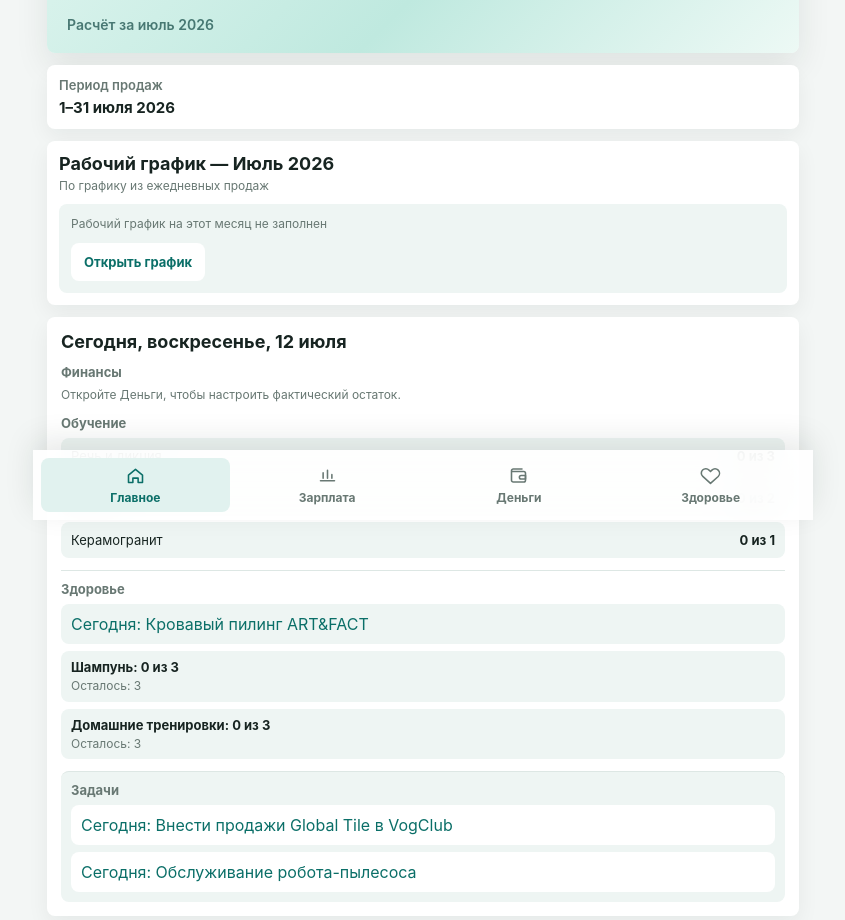
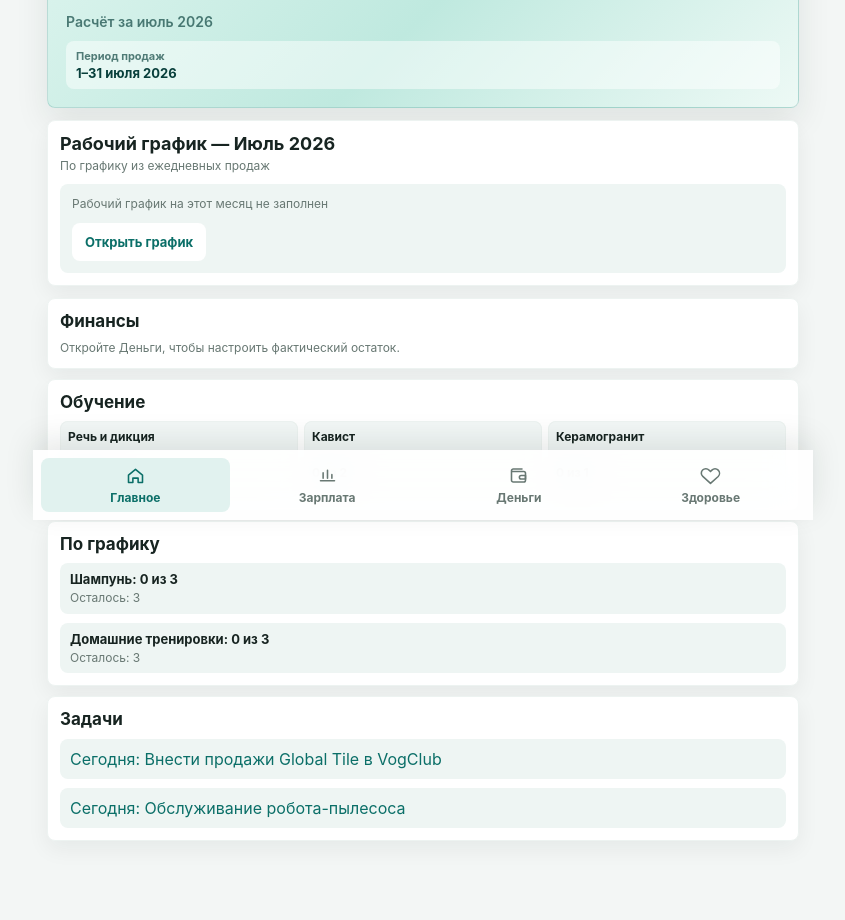
Before and after one commit to ddpdantes-pixel/salary-control, a React (Vite) app: page / in a window 1280 px wide. Shown: the part 280-1200 px from the top of the page, without its empty margins (217-1062 px from the left). Built offline with nearby package versions, Linux system fonts and the light colour scheme.

Commit message:
feat: redesign home as compact dashboard

```diff
--- a/src/App.css
+++ b/src/App.css
@@ -309,9 +309,10 @@ button:active {
 
 .hero-total {
   display: grid;
-  gap: 10px;
+  gap: 9px;
+  border: 1px solid color-mix(in srgb, var(--accent) 20%, transparent);
   border-radius: var(--radius);
-  padding: 20px;
+  padding: 18px;
   color: #083f3b;
   background:
     linear-gradient(135deg, #dff5ef 0%, #bfe9df 52%, #edf9f5 100%);
@@ -350,6 +351,27 @@ button:active {
   color: color-mix(in srgb, #083f3b 68%, transparent);
   font-size: 14px;
   font-weight: 600;
+}
+
+.hero-period {
+  display: grid;
+  gap: 2px;
+  margin-top: 2px;
+  border-radius: 8px;
+  padding: 8px 10px;
+  background: rgba(255, 255, 255, 0.48);
+}
+
+.hero-period span {
+  color: color-mix(in srgb, #083f3b 68%, transparent);
+  font-size: 11px;
+  font-weight: 700;
+}
+
+.hero-period b {
+  color: #083f3b;
+  font-size: 13px;
+  overflow-wrap: anywhere;
 }
 
 .month-meta-card {
@@ -392,6 +414,7 @@ button:active {
   display: grid;
   gap: 10px;
   min-width: 0;
+  border: 1px solid var(--border-soft);
   border-radius: var(--radius);
   padding: 12px;
   background: var(--surface);
@@ -559,55 +582,44 @@ button:active {
   font-weight: 750;
 }
 
-.home-today-card {
+.home-dashboard {
   display: grid;
-  gap: 12px;
+  gap: 10px;
   min-width: 0;
+}
+
+.home-dashboard-card {
+  display: grid;
+  gap: 9px;
+  min-width: 0;
+  border: 1px solid var(--border-soft);
   border-radius: var(--radius);
-  padding: 14px;
+  padding: 12px;
   background: var(--surface);
   box-shadow: var(--shadow-soft);
 }
 
-.home-today-card > h2,
-.home-today-section h3 {
-  margin: 0;
+.home-dashboard-card h2 {
   color: var(--text-primary);
+  font-size: 17px;
 }
 
-.home-today-card > h2 { font-size: 18px; }
-
-.home-today-section {
-  display: grid;
-  gap: 7px;
-  min-width: 0;
-}
-
-.home-today-section h3 {
-  font-size: 13px;
-  color: var(--text-secondary);
-}
-
-.home-today-balance,
-.home-today-operation {
+.home-today-balance {
   width: 100%;
   text-align: left;
   box-shadow: none;
 }
-.home-today-operation.expense, .home-today-deficit { color: var(--warning); }
-.home-today-operation.income { color: var(--accent); }
-.home-today-deficit { margin: 0; font-size: 12px; font-weight: 700; }
 
 .home-today-balance {
   display: grid;
-  gap: 3px;
-  padding: 10px;
+  gap: 2px;
+  min-height: 0;
+  padding: 0;
   color: var(--text-primary);
-  background: var(--surface-muted);
+  background: transparent;
 }
 
 .home-today-balance span,
-.home-today-balance small,
 .home-today-muted,
 .home-today-more {
   color: var(--text-secondary);
@@ -616,22 +628,13 @@ button:active {
 }
 
 .home-today-balance strong {
-  font-size: 18px;
+  font-size: 24px;
   line-height: 1.1;
-}
-
-.home-today-operation {
-  padding: 8px 10px;
-  color: var(--accent);
-  background: var(--accent-soft);
-  font-size: 13px;
-  font-weight: 700;
-  line-height: 1.3;
-  overflow-wrap: anywhere;
 }
 
 .home-today-learning {
   display: grid;
+  grid-template-columns: repeat(3, minmax(0, 1fr));
   gap: 6px;
   margin: 0;
   padding: 0;
@@ -641,47 +644,59 @@ button:active {
 .home-today-learning li {
   min-width: 0;
   border-radius: 8px;
-  background: var(--surface-muted);
+  background: color-mix(in srgb, var(--surface-muted) 78%, var(--surface));
+  box-shadow: inset 0 0 0 1px var(--border-soft);
   color: var(--text-primary);
-  font-size: 13px;
+  font-size: 12px;
   line-height: 1.3;
 }
 .home-today-learning button {
   display: grid;
-  grid-template-columns: minmax(0, 1fr) auto;
+  grid-template-columns: minmax(0, 1fr);
   width: 100%;
   min-width: 0;
-  min-height: 36px;
-  gap: 10px;
-  align-items: center;
-  padding: 7px 10px;
+  min-height: 76px;
+  gap: 5px;
+  align-content: space-between;
+  padding: 8px;
   color: inherit;
   background: transparent;
   box-shadow: none;
   font: inherit;
   text-align: left;
 }
-.home-today-learning button span { min-width: 0; overflow-wrap: anywhere; }
-.home-today-learning button strong { white-space: nowrap; font-size: 13px; }
+.home-learning-label {
+  display: -webkit-box;
+  min-width: 0;
+  min-height: 31px;
+  overflow: hidden;
+  -webkit-box-orient: vertical;
+  -webkit-line-clamp: 2;
+  font-weight: 700;
+}
+.home-today-learning button strong { font-size: 12px; }
+.home-learning-progress {
+  display: block;
+  height: 4px;
+  overflow: hidden;
+  border-radius: 999px;
+  background: var(--border);
+}
+.home-learning-progress i {
+  display: block;
+  height: 100%;
+  border-radius: inherit;
+  background: var(--accent);
+}
 .home-today-learning li.complete {
   color: var(--success);
   background: color-mix(in srgb, var(--success) 10%, var(--surface));
+  box-shadow: inset 0 0 0 1px color-mix(in srgb, var(--success) 25%, var(--border));
 }
+.home-today-learning li.complete .home-learning-progress { background: color-mix(in srgb, var(--success) 18%, var(--surface)); }
+.home-today-learning li.complete .home-learning-progress i { background: var(--success); }
 .home-today-muted,
 .home-today-more { margin: 0; }
-
-.home-health-summary,
-.home-tasks-summary,
-.home-goals-summary {
-  border-top: 1px solid var(--border);
-  padding-top: 10px;
-}
-
-.home-tasks-summary {
-  border-radius: 8px;
-  padding: 10px;
-  background: var(--surface-muted);
-}
 
 .home-summary-line,
 .home-progress-line {
@@ -696,8 +711,6 @@ button:active {
   overflow-wrap: anywhere;
 }
 
-.home-tasks-summary .home-summary-line,
-.home-tasks-summary .home-progress-line { background: var(--surface); }
 .home-summary-line.overdue { color: var(--warning); }
 .home-summary-line.today { color: var(--accent); }
 .home-progress-line span { display: grid; min-width: 0; gap: 2px; }
@@ -707,6 +720,12 @@ button:active {
 .home-goal-progress-list {
   display: grid;
   gap: 6px;
+}
+
+@media (max-width: 359px) {
+  .home-today-learning {
+    grid-template-columns: repeat(2, minmax(0, 1fr));
+  }
 }
 
 .compact-progress-bar {
@@ -1356,6 +1375,18 @@ button.danger {
     color: color-mix(in srgb, var(--text-primary) 72%, transparent);
   }
 
+  .hero-period {
+    background: rgba(255, 255, 255, 0.08);
+  }
+
+  .hero-period span {
+    color: color-mix(in srgb, var(--text-primary) 70%, transparent);
+  }
+
+  .hero-period b {
+    color: var(--text-primary);
+  }
+
   .hero-icon {
     color: var(--accent);
     background: rgba(255, 255, 255, 0.08);
--- a/src/App.tsx
+++ b/src/App.tsx
@@ -74,7 +74,6 @@ import { DailySalesScreen } from './DailySalesScreen'
 import { WorkScheduleCard } from './WorkScheduleCard'
 import { HomeTodayCard } from './HomeTodayCard'
 import { buildFinanceOverview } from './financeOverview'
-import { getDateYearMonth } from './financeDates'
 import { CloudBackupSection } from './CloudBackupSection'
 import {
   clearCloudRestoreSnapshot,
@@ -1171,14 +1170,6 @@ function App() {
           }}
           onOpenFinanceOverview={() => {
             setCalendarNavigationTarget(null)
-            setActiveTab('money')
-            window.scrollTo({ top: 0, left: 0, behavior: 'auto' })
-          }}
-          onOpenFinanceOperation={(operation) => {
-            setCalendarNavigationTarget({
-              monthId: getDateYearMonth(operation.date),
-              operationId: operation.id,
-            })
             setActiveTab('money')
             window.scrollTo({ top: 0, left: 0, behavior: 'auto' })
           }}
@@ -1381,7 +1372,6 @@ function HomeScreen({
   onShiftMonth,
   onOpenWorkSchedule,
   onOpenFinanceOverview,
-  onOpenFinanceOperation,
   onOpenLearning,
   onOpenHealth,
 }: {
@@ -1397,7 +1387,6 @@ function HomeScreen({
   onShiftMonth: (offset: number) => void
   onOpenWorkSchedule: () => void
   onOpenFinanceOverview: () => void
-  onOpenFinanceOperation: (operation: import('./financeTypes').FinanceOperation) => void
   onOpenLearning: () => void
   onOpenHealth: () => void
 }) {
@@ -1446,12 +1435,9 @@ function HomeScreen({
         </div>
         <strong>{formatRubles(summary.expectedBonusPayment)}</strong>
         <small>Расчёт за {formatMonthLabel(month.salesMonth).toLowerCase()}</small>
-      </section>
-
-      <section className="month-meta-card">
-        <div>
+        <div className="hero-period">
           <span>Период продаж</span>
-          <strong>{formatSalesPeriod(summary.dates)}</strong>
+          <b>{formatSalesPeriod(summary.dates)}</b>
         </div>
       </section>
 
@@ -1468,9 +1454,7 @@ function HomeScreen({
         healthState={healthState}
         settings={healthSettings}
         todayIsoDate={todayIsoDate}
-        title={formatTodayTitle(todayIsoDate)}
         onOpenFinanceOverview={onOpenFinanceOverview}
-        onOpenOperation={onOpenFinanceOperation}
         onOpenLearning={onOpenLearning}
         onOpenHealth={onOpenHealth}
       />
@@ -2339,11 +2323,6 @@ function getLocalIsoDate(date = new Date()): string {
   return `${year}-${month}-${day}`
 }
 
-function formatTodayTitle(dateId: string): string {
-  const [year, month, day] = dateId.split('-').map(Number)
-  return `Сегодня, ${new Intl.DateTimeFormat('ru-RU', { weekday: 'long', day: 'numeric', month: 'long' }).format(new Date(year, month - 1, day, 12))}`
-}
-
 function getNextAvailableMonthId(months: SalaryMonth[]): string {
   const latestMonthId =
     [...months].sort((left, right) =>
--- a/src/HomeTodayCard.tsx
+++ b/src/HomeTodayCard.tsx
@@ -3,17 +3,24 @@ import { CompactProgressBar } from './CompactProgressBar'
 import {
   calculateSavingsGoalMonthlyProgress,
   calculateSavingsGoalSummary,
+  type SavingsGoalMonthlyProgress,
 } from './financeGoals'
 import { formatMoney } from './financeMoney'
-import type { FinanceOperation, SavingsGoal } from './financeTypes'
+import type { SavingsGoal } from './financeTypes'
 import type { HealthState } from './healthTypes'
 import type { HealthSettings } from './healthSettings'
 import {
   buildHomeFinancePreview,
   buildHomeLearningPreview,
-  formatHomeFinanceOperation,
+  type HomeFinancePreview,
+  type HomeLearningPreview,
 } from './homeToday'
-import { buildHomeHealthPreview, buildHomeTasksPreview } from './homeHealth'
+import {
+  buildHomeHealthPreview,
+  buildHomeTasksPreview,
+  type HomeHealthPreview,
+  type HomeTasksPreview,
+} from './homeHealth'
 
 export function HomeTodayCard({
   overview,
@@ -21,9 +28,7 @@ export function HomeTodayCard({
   settings,
   goals = [],
   todayIsoDate,
-  title,
   onOpenFinanceOverview,
-  onOpenOperation,
   onOpenLearning,
   onOpenHealth = onOpenLearning,
 }: {
@@ -32,9 +37,7 @@ export function HomeTodayCard({
   settings: HealthSettings
   goals?: SavingsGoal[]
   todayIsoDate: string
-  title: string
   onOpenFinanceOverview: () => void
-  onOpenOperation: (operation: FinanceOperation) => void
   onOpenLearning: () => void
   onOpenHealth?: () => void
 }) {
@@ -50,57 +53,68 @@ export function HomeTodayCard({
   })
 
   return (
-    <section className="home-today-card" aria-label="Сегодня">
-      <h2>{title}</h2>
-      <div className="home-today-section">
-        <h3>Финансы</h3>
+    <section className="home-dashboard" aria-label="Сводка Главного">
+      <HomeFinanceCard finance={finance} onOpen={onOpenFinanceOverview} />
+      <HomeLearningCard learning={learning} onOpen={onOpenLearning} />
+      <HomeRoutineCard health={health} onOpen={onOpenHealth} />
+      <HomeTasksCard tasks={tasks} onOpen={onOpenHealth} />
+      {activeGoals.length > 0 && <HomeGoalsCard goals={activeGoals} />}
+    </section>
+  )
+}
+
+function HomeFinanceCard({ finance, onOpen }: { finance: HomeFinancePreview | null; onOpen: () => void }) {
+  return <section className="home-dashboard-card home-finance-card">
+    <h2>Финансы</h2>
     {finance ? (
-          <>
-            <button type="button" className="home-today-balance" onClick={onOpenFinanceOverview}>
+      <button type="button" className="home-today-balance" onClick={onOpen}>
         <span>На счёте</span>
         <strong>{finance.balanceLabel}</strong>
       </button>
-            {finance.deficitLabel && <p className="home-today-deficit">{finance.deficitLabel}</p>}
-            {finance.attention.map(({ operation, status }) => (
-              <button key={operation.id} type="button" className={`home-today-operation ${operation.direction}`} aria-label={`Открыть финансовую операцию ${operation.title} за ${operation.date}`} onClick={() => onOpenOperation(operation)}>
-                {formatHomeFinanceOperation(operation, status)}
-              </button>
-            ))}
-            {finance.extraAttentionCount > 0 && <p className="home-today-more">+{finance.extraAttentionCount} ещё требуют внимания</p>}
-            {finance.emptyLabel && <p className="home-today-muted">{finance.emptyLabel}</p>}</>
     ) : <p className="home-today-muted">Откройте Деньги, чтобы настроить фактический остаток.</p>}
-      </div>
-      <div className="home-today-section">
-        <h3>Обучение</h3>
+  </section>
+}
+
+function HomeLearningCard({ learning, onOpen }: { learning: HomeLearningPreview; onOpen: () => void }) {
+  return <section className="home-dashboard-card home-learning-card">
+    <h2>Обучение</h2>
     <ul className="home-today-learning">
-          {learning.lines.map((line) => (
-            <li key={line.id} className={line.complete ? 'complete' : undefined}>
-              <button type="button" aria-label={`Открыть обучение: ${line.label} — ${line.completed} из ${line.goal}`} onClick={onOpenLearning}>
-                <span>{line.label}</span>
+      {learning.lines.map((line) => {
+        const percent = line.goal > 0 ? Math.min(100, Math.max(0, line.completed / line.goal * 100)) : 0
+        return <li key={line.id} className={line.complete ? 'complete' : undefined}>
+          <button type="button" aria-label={`Открыть обучение: ${line.label} — ${line.completed} из ${line.goal}`} onClick={onOpen}>
+            <span className="home-learning-label">{line.label}</span>
             <strong>{line.completed} из {line.goal}</strong>
+            <span className="home-learning-progress" aria-hidden="true"><i style={{ width: `${percent}%` }} /></span>
           </button>
         </li>
-          ))}
+      })}
     </ul>
-      </div>
-      <div className="home-today-section home-health-summary">
-        <h3>Здоровье</h3>
-        {health.procedures.map((line) => <button key={line.id} type="button" className={`home-summary-line ${line.tone}`} onClick={onOpenHealth}>{line.label}</button>)}
-        {health.extraProcedureCount > 0 && <p className="home-today-more">+{health.extraProcedureCount} ещё по графику</p>}
-        <ProgressLine label="Шампунь" progress={health.shampoo} onOpen={onOpenHealth} />
-        <ProgressLine label="Домашние тренировки" progress={health.workouts} onOpen={onOpenHealth} />
-      </div>
-      <div className="home-today-section home-tasks-summary">
-        <h3>Задачи</h3>
-        {tasks.tasks.map((line) => <button key={line.id} type="button" className={`home-summary-line ${line.tone}`} onClick={onOpenHealth}>{line.label}</button>)}
+  </section>
+}
+
+function HomeRoutineCard({ health, onOpen }: { health: HomeHealthPreview; onOpen: () => void }) {
+  return <section className="home-dashboard-card home-routine-card">
+    <h2>По графику</h2>
+    <ProgressLine label="Шампунь" progress={health.shampoo} onOpen={onOpen} />
+    <ProgressLine label="Домашние тренировки" progress={health.workouts} onOpen={onOpen} />
+  </section>
+}
+
+function HomeTasksCard({ tasks, onOpen }: { tasks: HomeTasksPreview; onOpen: () => void }) {
+  return <section className="home-dashboard-card home-tasks-card">
+    <h2>Задачи</h2>
+    {tasks.tasks.map((line) => <button key={line.id} type="button" className={`home-summary-line ${line.tone}`} onClick={onOpen}>{line.label}</button>)}
     {tasks.extraCount > 0 && <p className="home-today-more">+{tasks.extraCount} ещё по графику</p>}
     {tasks.emptyLabel && <p className="home-today-muted">{tasks.emptyLabel}</p>}
-      </div>
-      {activeGoals.length > 0 && (
-        <div className="home-today-section home-goals-summary">
-          <h3>Цели</h3>
+  </section>
+}
+
+function HomeGoalsCard({ goals }: { goals: Array<{ goal: SavingsGoal; progress: SavingsGoalMonthlyProgress }> }) {
+  return <section className="home-dashboard-card home-goals-card">
+    <h2>Цели</h2>
     <div className="home-goal-progress-list">
-            {activeGoals.map(({ goal, progress }) => (
+      {goals.map(({ goal, progress }) => (
         <CompactProgressBar
           key={goal.id}
           label={goal.title}
@@ -111,10 +125,7 @@ export function HomeTodayCard({
         />
       ))}
     </div>
-        </div>
-      )}
   </section>
-  )
 }
 
 function ProgressLine({ label, progress, onOpen }: { label: string; progress: { completed: number; goal: number; remaining: number; scheduledToday: boolean }; onOpen: () => void }) {
```
Also changed, not shown: 2 other files (tests, documents, lock files or other folders). Lines whose indentation alone changed are shown as unchanged.
